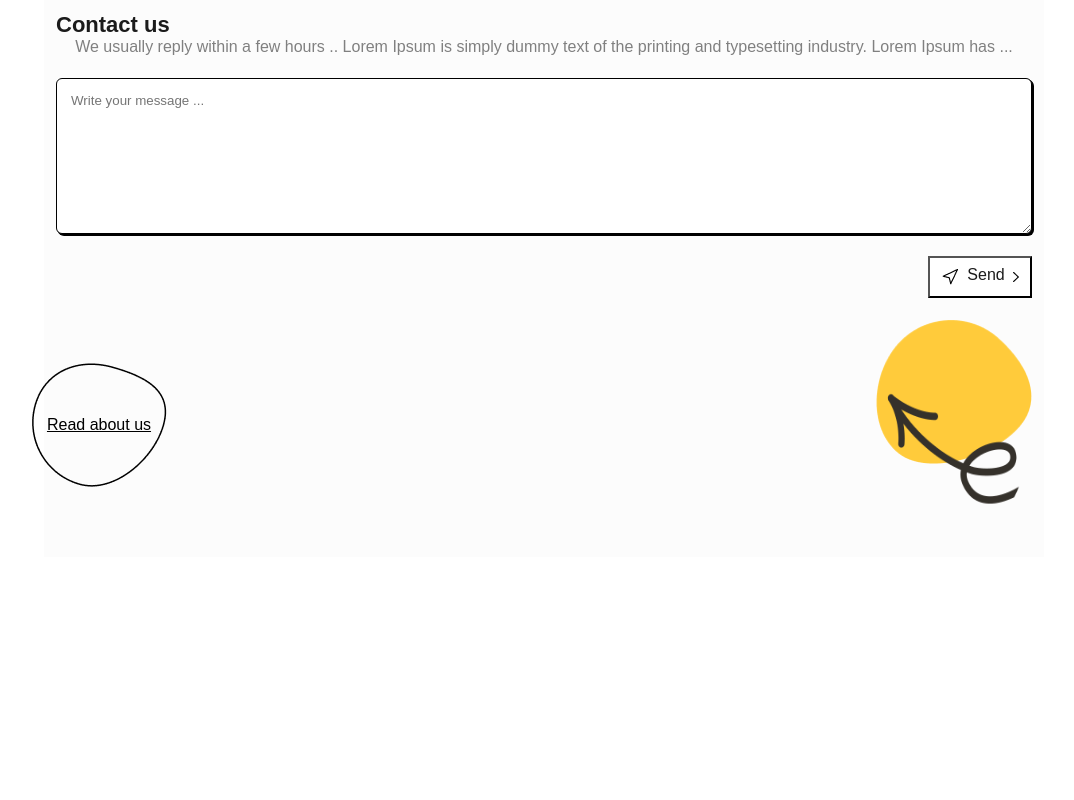
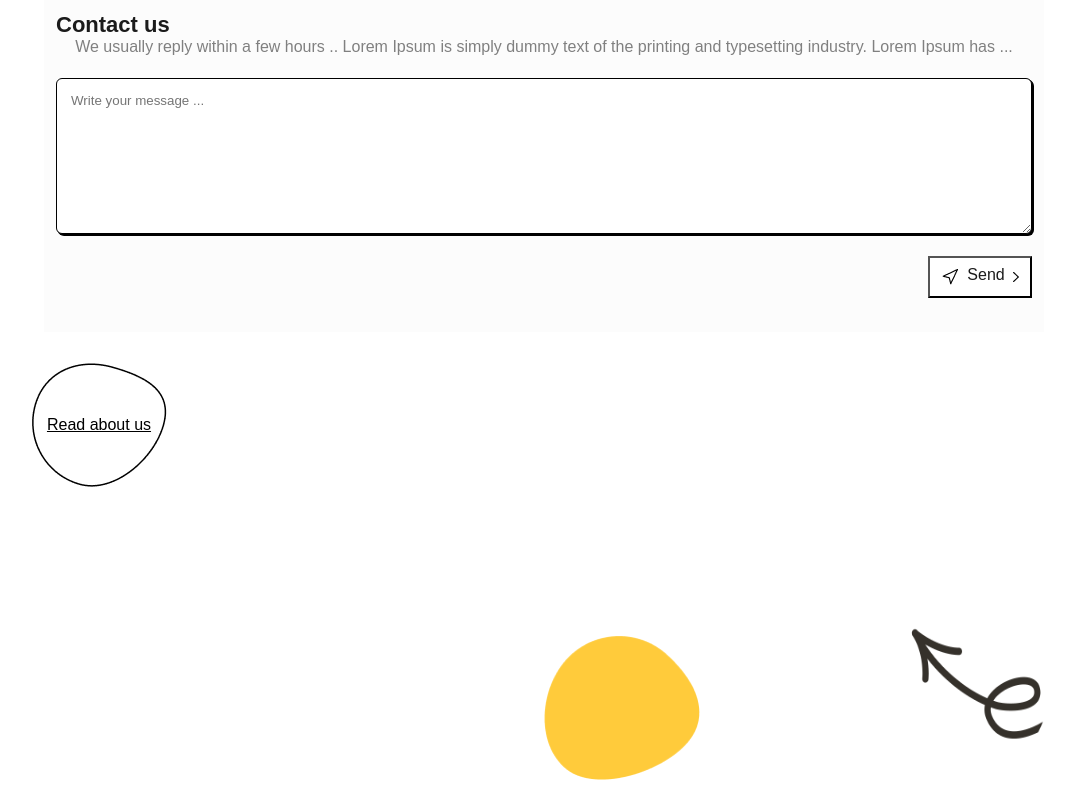
Before and after one commit to Linuszackrisson/vegaway-app, a React (Vite) app in the folder vegaway-app/: page /contact in a window 1280 px wide. Shown: the whole page, without its empty margins (96-1170 px from the left). Built offline with nearby package versions, Linux system fonts and the light colour scheme; no server answers; a web font is replaced by a local one.

Commit message:
in progress, positions

```diff
--- a/vegaway-app/src/pages/contactPage/ContactPage.css
+++ b/vegaway-app/src/pages/contactPage/ContactPage.css
@@ -66,12 +66,19 @@
     min-height: 144px;
     min-width:152px;
     align-self: flex-end;
+    overflow: hidden;
+    position: absolute;
+    bottom: 20px;
+    left: 50%;
 }
 .twist-arrow {
     max-width: 175px;
     min-height: 193px;
     align-self: flex-end;
     margin-top: -7rem;
+    position: absolute;
+    bottom: 20px;
+    right: 10%;
 }
 
 .contact-page__readabout {
```
